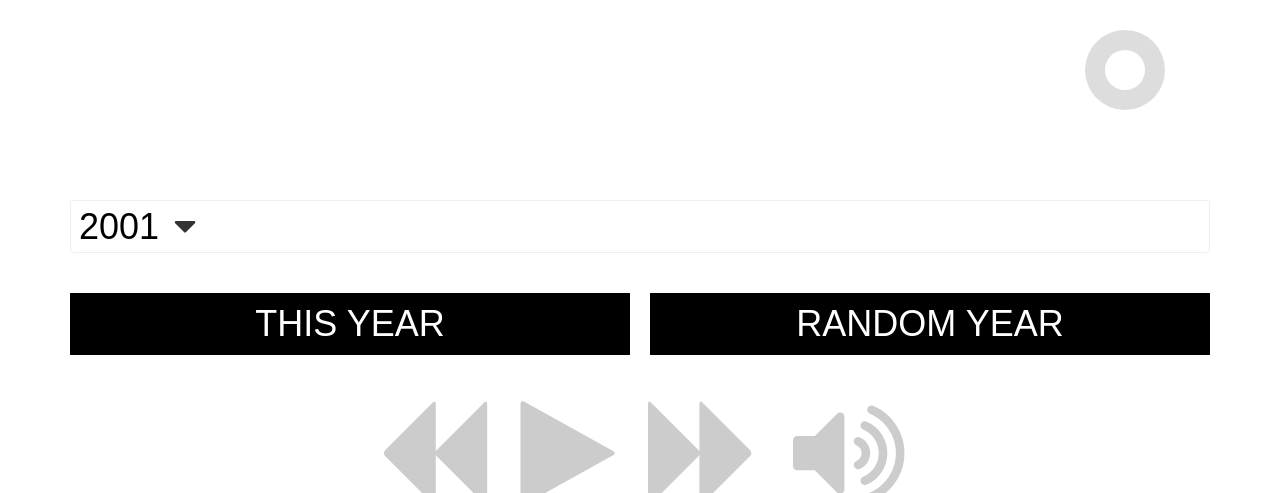
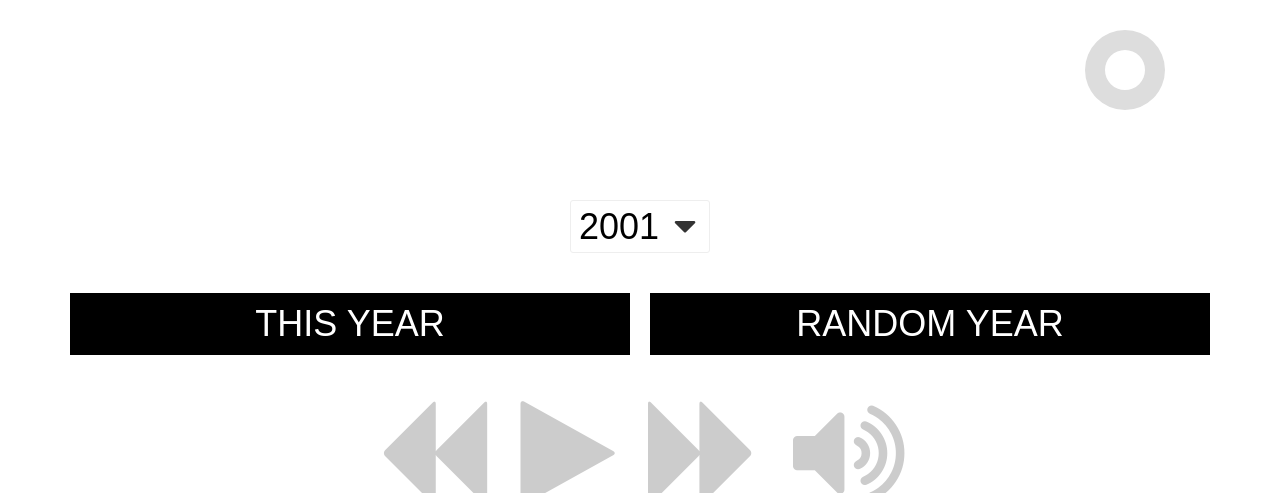
Before and after one commit to akosel/timegeist, a Flask app: page / in a window 1280 px wide. Shown: the part 160-653 px from the top of the page. Run offline with Flask 2, Linux system fonts and the light colour scheme; data that the repository does not hold is empty; some libraries are stand-ins or nearby versions.

Commit message:
Fix select width in css

```diff
--- a/static/css/stylesheet.css
+++ b/static/css/stylesheet.css
@@ -80,6 +80,7 @@ main {
 .t-select {
   border: 1px solid #eee;
   border-radius: 3px;
+  width: 140px;
   margin: 0 auto; }
   .t-select select {
     display: inline-block;
```
